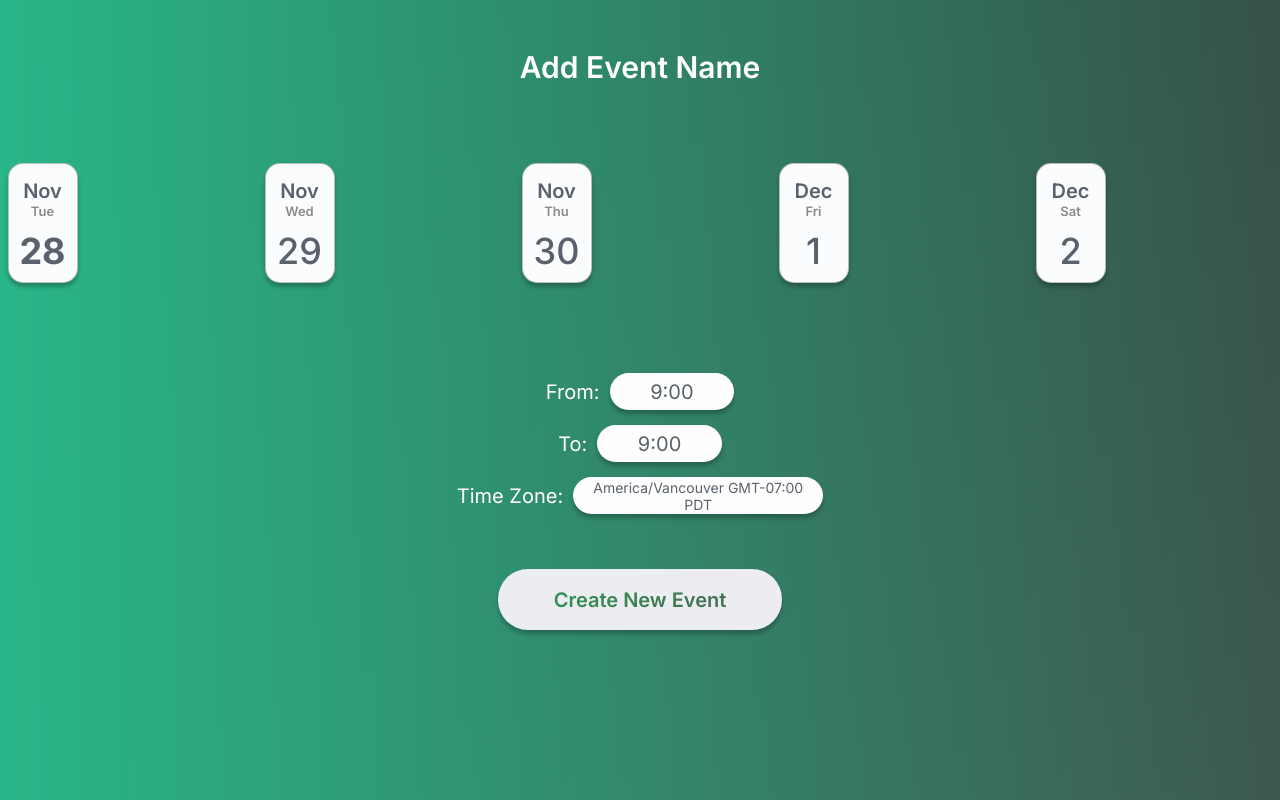
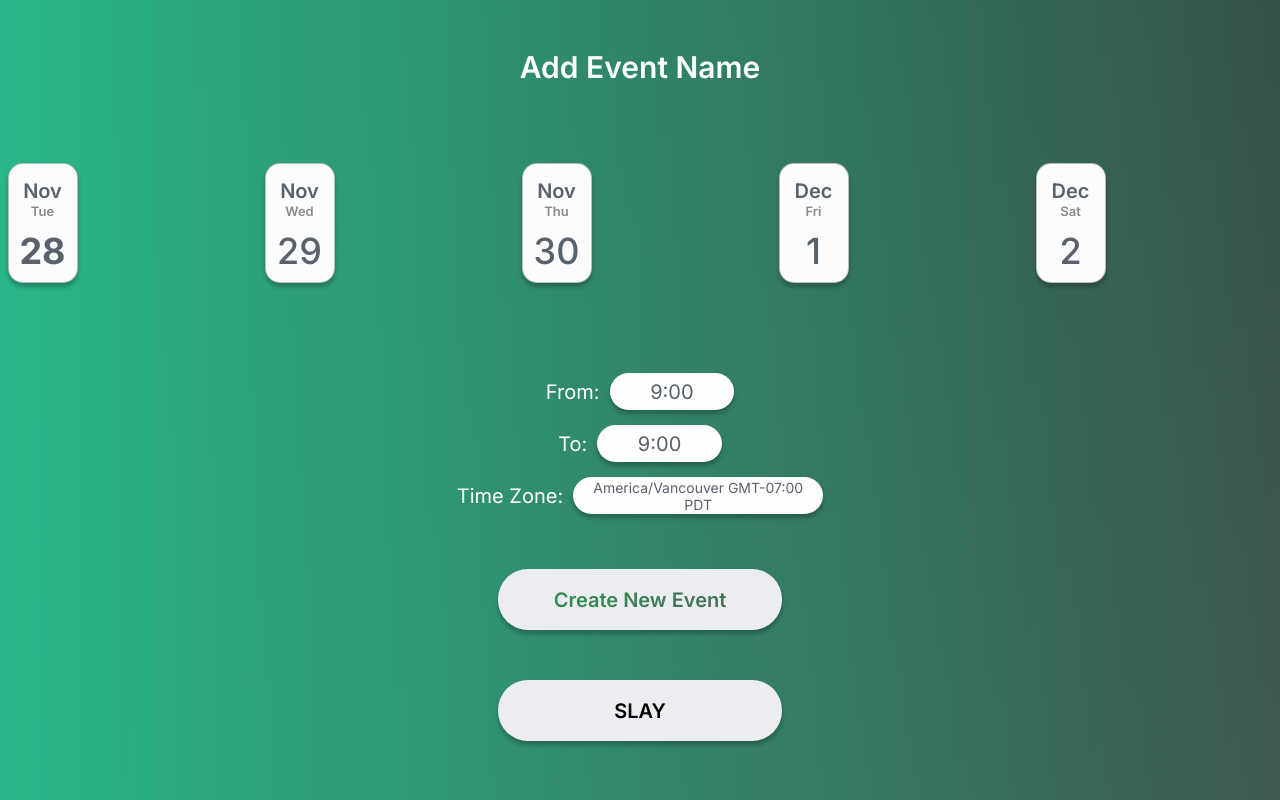
Before and after one commit to johnmarquez12/Cpen441Prototypes, a Next.js app in the folder event_creation/: page / in a window 1280 px wide. Built offline with nearby package versions, Linux system fonts and the light colour scheme.

Commit message:
link added?

```diff
--- /dev/null
+++ b/event_creation/src/app/eventpage.tsx
@@ -0,0 +1,14 @@
+import React from 'react';
+
+const EventPage: React.FC = () => {
+  return (
+    <div>
+      <p>[Event Name] event has been created 🥳</p>
+      <a href="http://www.meetwe.com/event-name" target="_blank" rel="noopener noreferrer">
+        <img src="your-button-image-url" alt="Your Button" />
+      </a>
+    </div>
+  );
+};
+
+export default EventPage;
--- a/event_creation/src/app/page.tsx
+++ b/event_creation/src/app/page.tsx
@@ -6,6 +6,7 @@ import { Swiper, SwiperSlide } from 'swiper/react';
 import 'swiper/swiper-bundle.css';
 import TimeSelector from '@components/time_input';
 import TimeZoneSelector from '@components/timezone';
+import Link from 'next/link'
 
 
 // Styled components
@@ -332,6 +333,9 @@ const Home: React.FC = () => {
           <ButtonText>Create New Event</ButtonText>
         </StyledButton>
       </ButtonContainer>
+      <Link href="https://asf21415125.framer.ai/">
+      <StyledButton>SLAY</StyledButton>
+      </Link>
     </Container>
   );
 };
```
Also changed, not shown: event_creation/src/pages/congrats.tsx (renamed from event_creation/src/app/congrats.tsx).
